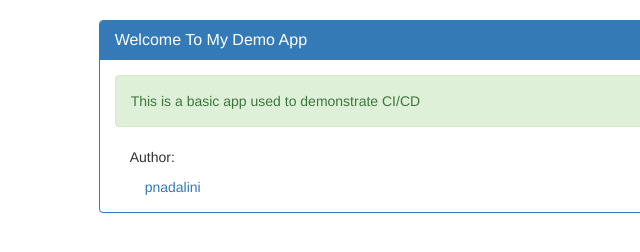
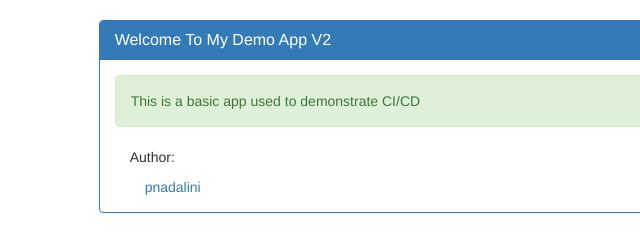
Before and after one commit to pnadalini/node-circleci-docker, a website: page index.html in a window 1280 px wide. Shown: the full height of the page, 23-663 px from the left. Drawn offline with nearby package versions, Linux system fonts and the light colour scheme.

Commit message:
Adding V2 on html

```diff
--- a/index.html
+++ b/index.html
@@ -7,7 +7,7 @@
     <div class="col-md-10 col-md-offset-1" style="margin-top: 20px">
       <div class="panel panel-primary">
         <div class="panel-heading">
-          <h3 class="panel-title">Welcome To My Demo App</h3>
+          <h3 class="panel-title">Welcome To My Demo App V2</h3>
         </div>
         <div class="panel-body">
           <div class="alert alert-success">
```
